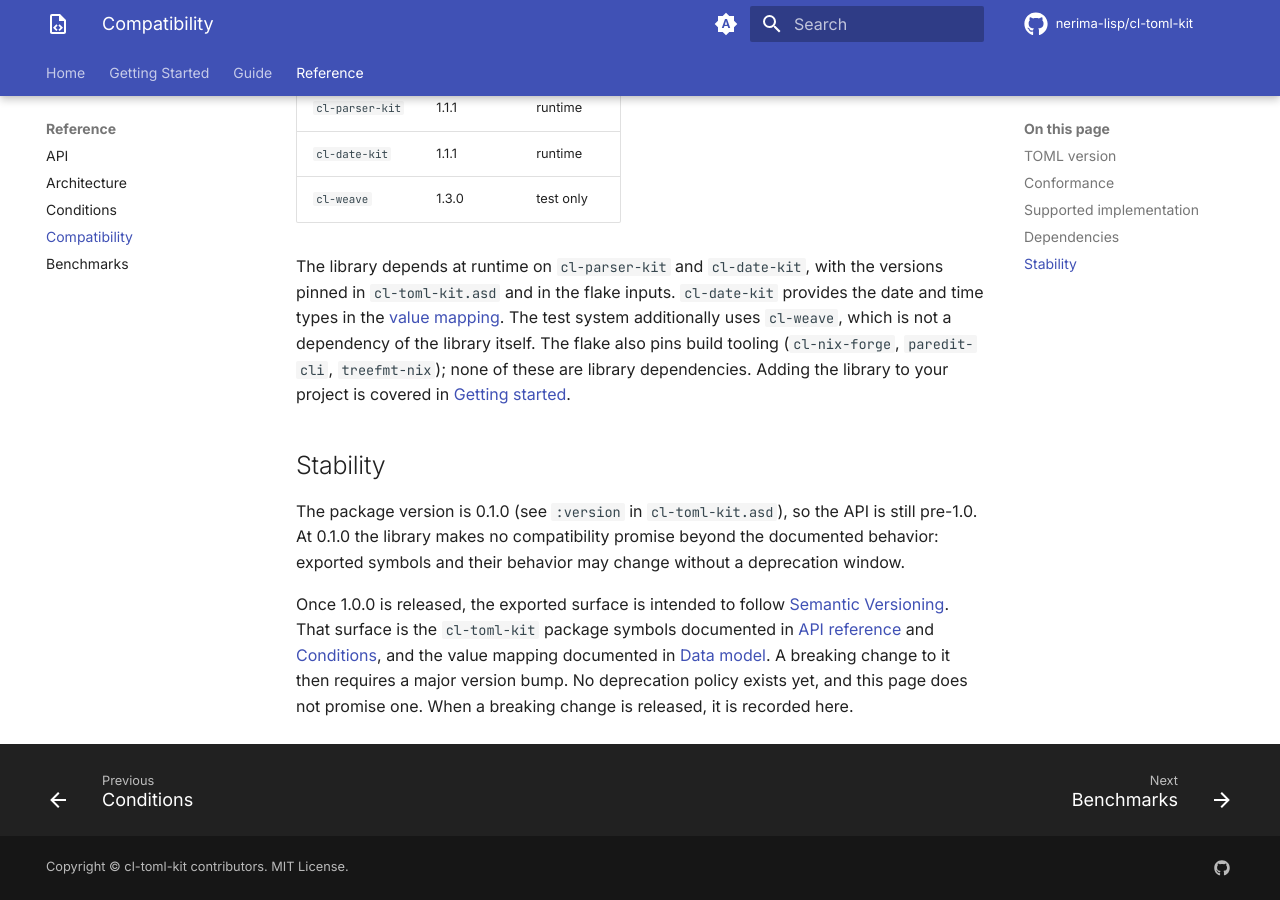
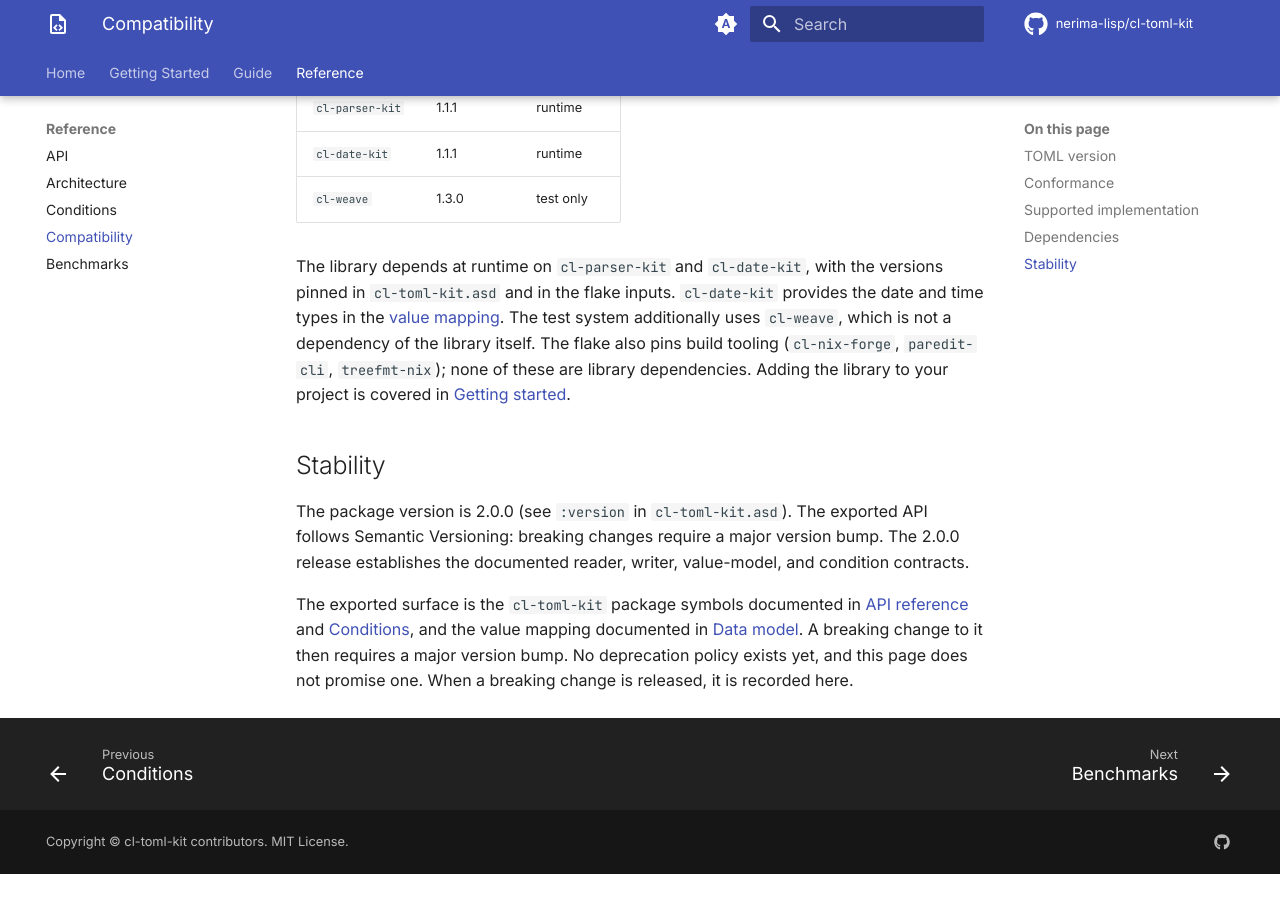
Before and after one commit to nerima-lisp/cl-toml-kit, an MkDocs documentation site: the page built from docs/src/reference/compatibility.md, in a window 1280 px wide and 900 px high, scrolled down 1474 px. Built offline with MkDocs 1.6.1 and Material for MkDocs 9.7.7, drawn with Linux system fonts in a browser that asks for light colours; comment, search, counter and statistics services are not loaded; after the commit the page ends 2348 px from its top, so only the background shows below that.

Commit message:
fix: align foundation dependencies and docs

```diff
--- a/docs/src/reference/compatibility.md
+++ b/docs/src/reference/compatibility.md
@@ -67,13 +67,12 @@ in [Getting started](../getting-started.md).
 
 ## Stability
 
-The package version is 0.1.0 (see `:version` in `cl-toml-kit.asd`), so the API
-is still pre-1.0. At 0.1.0 the library makes no compatibility promise beyond
-the documented behavior: exported symbols and their behavior may change
-without a deprecation window.
+The package version is 2.0.0 (see `:version` in `cl-toml-kit.asd`). The exported
+API follows Semantic Versioning: breaking changes require a major version bump.
+The 2.0.0 release establishes the documented reader, writer, value-model, and
+condition contracts.
 
-Once 1.0.0 is released, the exported surface is intended to follow
-[Semantic Versioning](https://semver.org/). That surface is the `cl-toml-kit`
+The exported surface is the `cl-toml-kit`
 package symbols documented in [API reference](api.md) and
 [Conditions](conditions.md), and the value mapping documented in
 [Data model](../guide/data-model.md). A breaking change to it then requires a
```
Also changed, not shown: benchmark/README.md, 1 other file.
